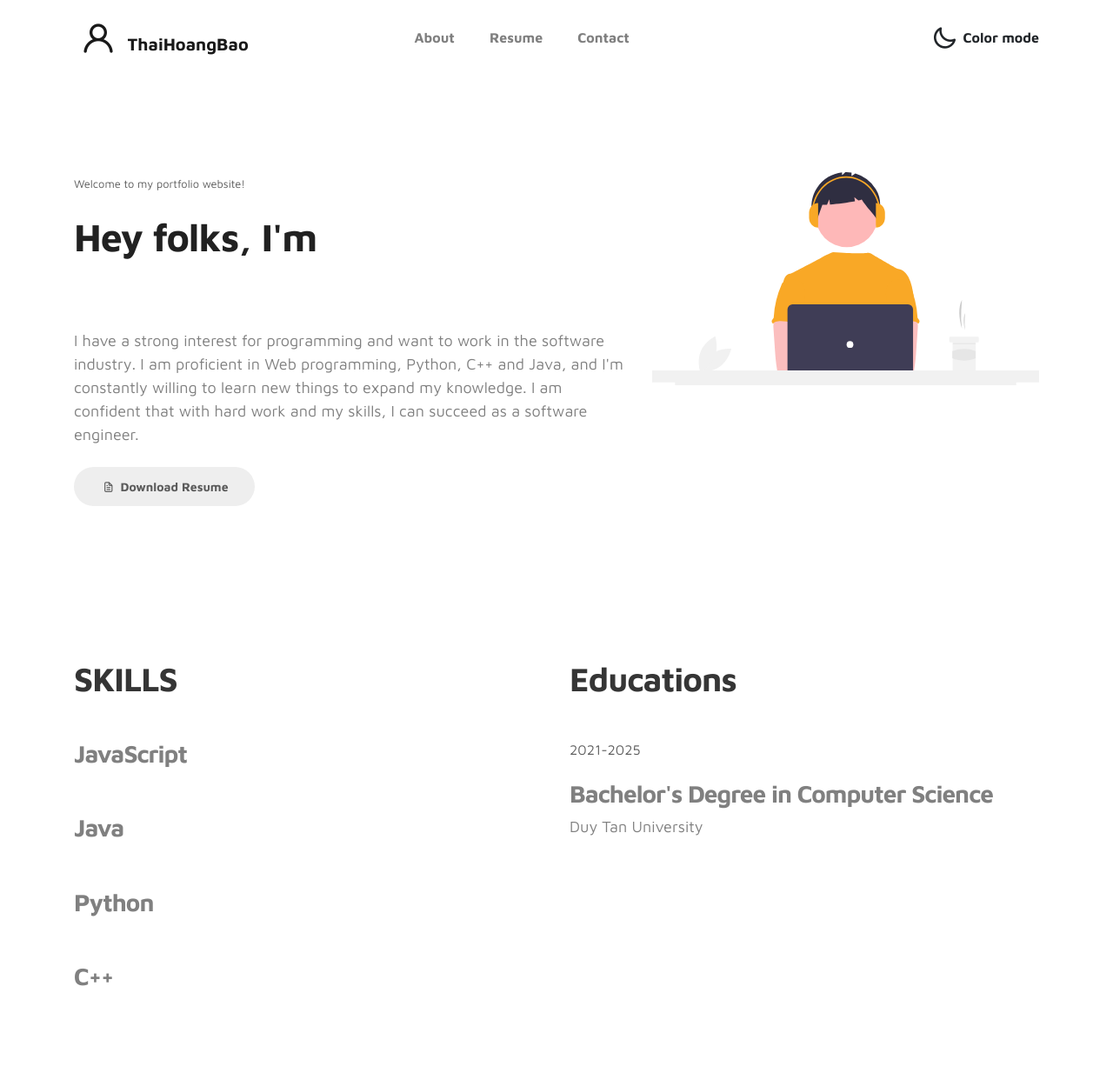
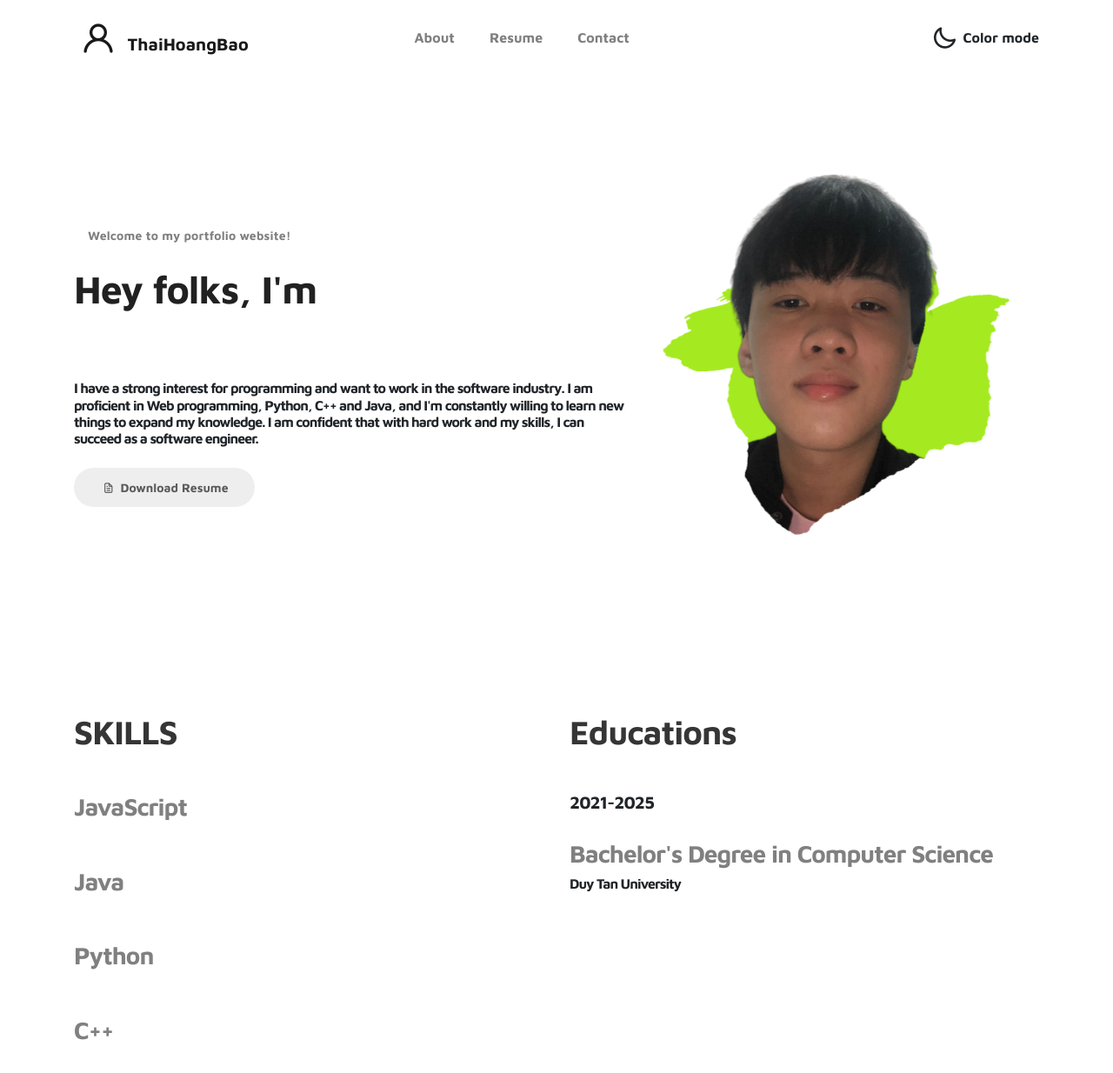
Before and after one commit to NoddenIII/Portfolio, a plain HTML site: page index.html in a window 1280 px wide. Shown: the top 1234 px of the page at 87% size. Drawn offline with Linux system fonts and the light colour scheme.

Commit message:
Update pic and text

```diff
--- a/index.html
+++ b/index.html
@@ -59,6 +59,17 @@ https://www.tooplate.com/view/2115-marvel
               <i class="color-mode-icon"></i>
               Color mode
             </div>
+            <div id="google_translate_element"></div>
+            <script type="text/javascript">
+              function googleTranslateElementInit() {
+                 new google.translate.TranslateElement({
+                    pageLanguage: 'en', layout:
+                    google.translate.TranslateElement.InlineLayout.HORIZONTAL, autoDisplay:
+                    false, includedLanguages: 'vi', gaTrack: true, gaId: 'YOUR_API_KEY'
+                    }, 'google_translate_element');
+              }
+           </script>
+           <script type="text/javascript" src="https://translate.google.com/translate_a/element.js?cb=googleTranslateElementInit"></script>
           </div>
         </ul>
       </div>
@@ -72,7 +83,7 @@ https://www.tooplate.com/view/2115-marvel
 
         <div class="col-lg-7 col-md-12 col-12 d-flex align-items-center">
           <div class="about-text">
-            <small class="smail-text"><span style="color: #5b5b5b">Welcome to my portfolio website!</span></small>
+            <small class="small-text">Welcome to <span class="mobile-block">my portfolio website!</span></small>
             <h1 class="animated animated-text">
               <span class="mr-2">Hey folks, I'm</span>
               <div class="animated-info">
@@ -81,9 +92,9 @@ https://www.tooplate.com/view/2115-marvel
               </div>
             </h1>
 
-            <p>I have a strong interest for programming and want to work in the software industry. I am proficient in
+            <h6>I have a strong interest for programming and want to work in the software industry. I am proficient in
               Web programming, Python, C++ and Java, and I'm constantly willing to learn new things to expand my
-              knowledge. I am confident that with hard work and my skills, I can succeed as a software engineer.</p>
+              knowledge. I am confident that with hard work and my skills, I can succeed as a software engineer.</h6>
 
             <div class="custom-btn-group mt-4">
               <a href="resume.pdf" target="_blank" class="btn mr-lg-2 custom-btn"><i class='uil uil-file-alt'></i>
@@ -93,8 +104,9 @@ https://www.tooplate.com/view/2115-marvel
         </div>
 
         <div class="col-lg-5 col-md-12 col-12">
-          <div class="about-image svg">
-            <img src="images/undraw/undraw_coding_re_iv62.svg" class="img-fluid" alt="svg image">
+          <div class="about-image">
+            <!-- <img src="images/undraw/undraw_coding_re_iv62.svg" class="img-fluid" alt="svg image"> -->
+            <img src="images/profile-pic (1).png" class="img-fluid">
           </div>
         </div>
       </div>
@@ -152,15 +164,14 @@ https://www.tooplate.com/view/2115-marvel
 
           <div class="timeline">
             <div class="timeline-wrapper">
-                <span style="color: #5b5b5b">2021-2025</span>
+              <h5><span>2021-2025</span></h5>
               </div>
               <div class="timeline-info">
                 <h3><span>Bachelor's Degree in Computer Science</span></h3>
-                <p>Duy Tan University
-                </p>
+                <h6>Duy Tan University
+                </h6>
               </div>
             </div>
-
           </div>
         </div>
 
```
Also changed, not shown: images/profile-pic (1).png (added).
